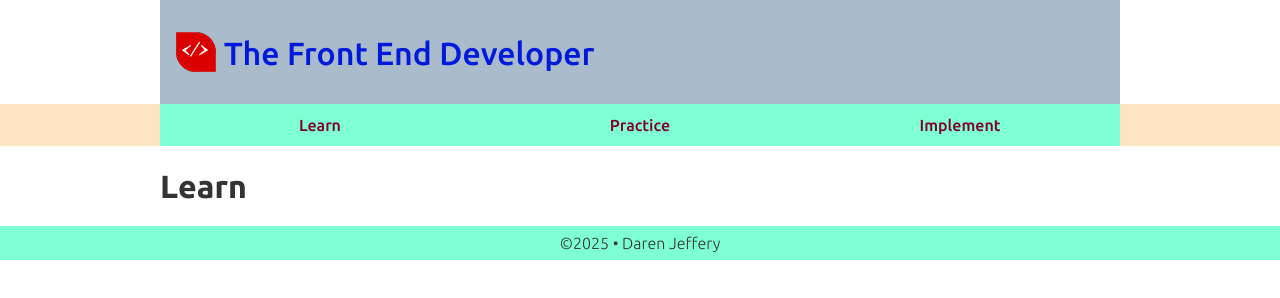
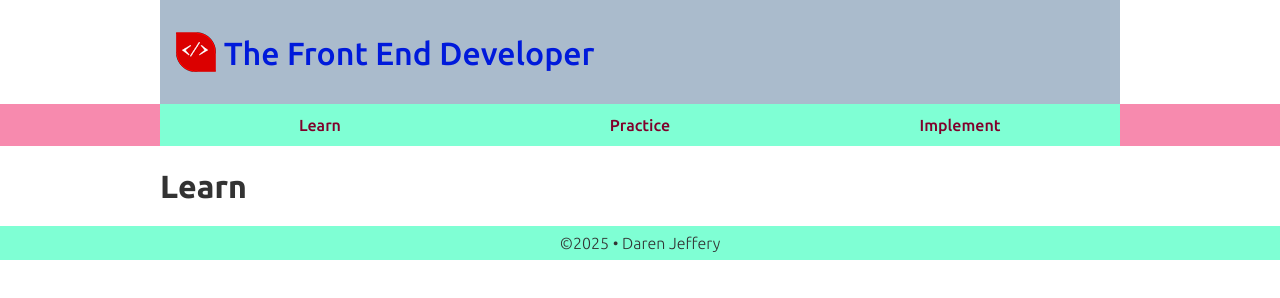
Before and after one commit to bilbo32/DGM-2610, a plain HTML site: page index.html in a window 1280 px wide. Drawn offline with nearby package versions, Linux system fonts and the light colour scheme; files that its build step writes are made by us from their sources.

Commit message:
Add files via upload

```diff
--- a/scss/_small.scss
+++ b/scss/_small.scss
@@ -39,7 +39,7 @@ header {
 }
 
 #navWrapper {
-  background-color: bisque;
+  background-color: #f78aae;;
 }
 
 nav {
```
